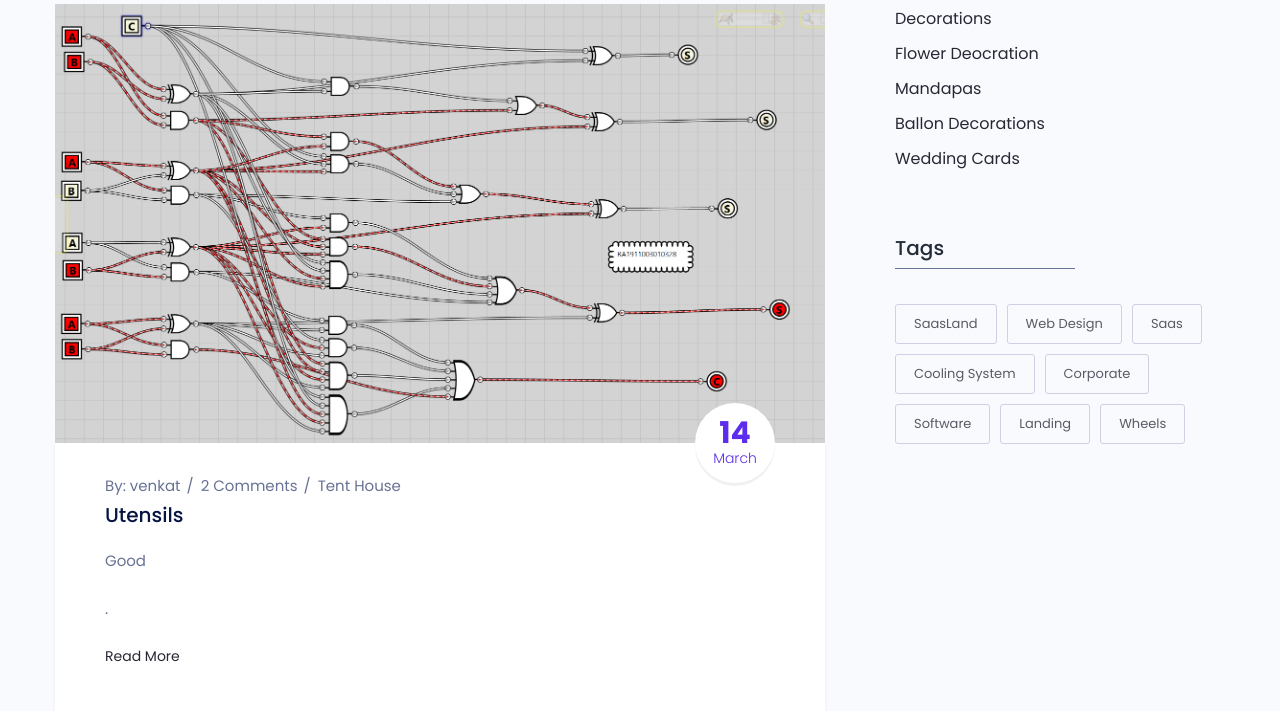
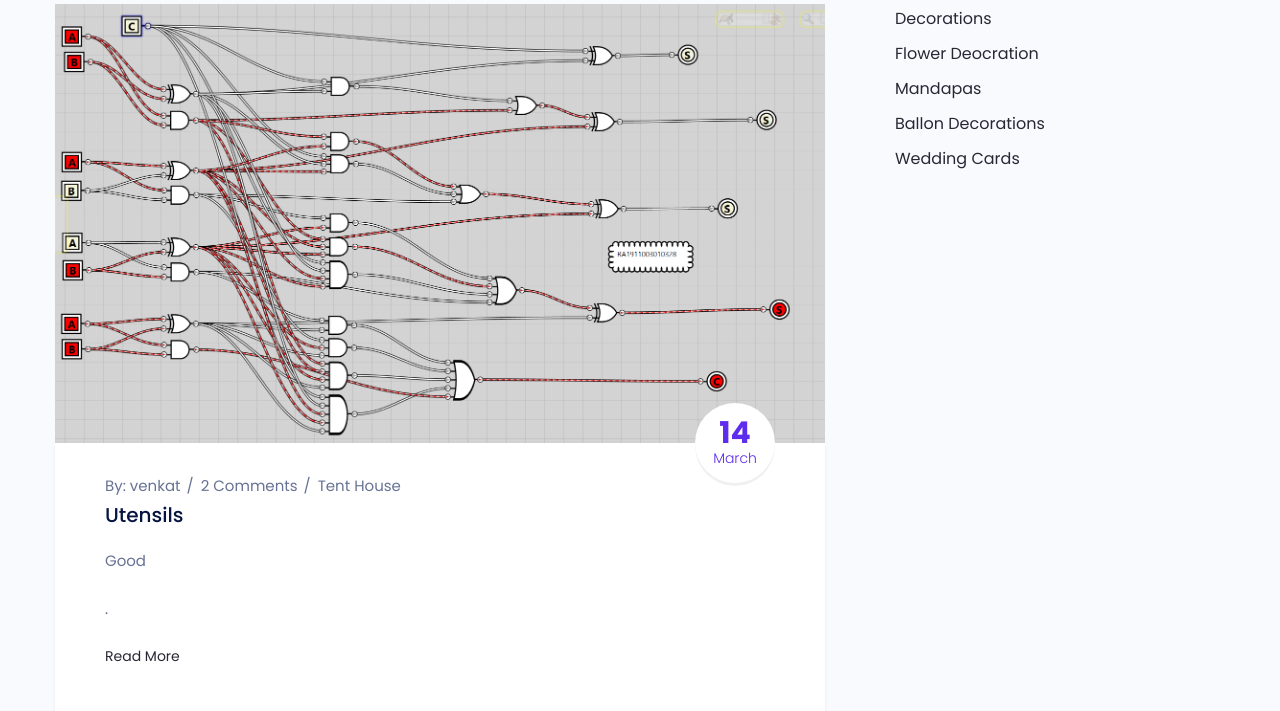
Before and after one commit to Pilli-Venkat/BLOG_DJANGO_PROJECT, a Django app: page / in a window 1280 px wide. Shown: the part 854-1565 px from the top of the page. Run offline with Django 3.2, Linux system fonts and the light colour scheme; data comes from the database, SQL or seed files in the repository; some libraries are stand-ins or nearby versions; some web fonts are replaced.

Commit message:
template changes

```diff
--- a/templates/blog/blog.html
+++ b/templates/blog/blog.html
@@ -26,10 +26,17 @@
                                     <a href="">2 Comments</a>
                                     <a href="">{{post.category}}</a>
                                 </div>
-                                <a href="/post/{{post.title}}">
+                                <a href="/post/{{post.slug}}">
                                     <h5 class="f_p f_size_20 f_500 t_color mb_20">{{ post.title }}</h5>
                                 </a>
-                                <p class="f_400 mb_20">{{ post.description }}</p>.</p>
+                                <p class="f_400 mb_20">{{ post.description | safe }}</p>.</p>
+
+
+
+
+
+
+
                                 <a href="/post/{{post.title}}" class="learn_btn_two">Read More <i class="ti-arrow-right"></i></a>
                             </div>
                         </div>
@@ -89,7 +96,7 @@
                                 <div class="media post_item">
                                     <img src="{{post.thumbnail.url}}" class='img-responsive img-fluid img-thumbnail' height='75' width='200' alt="">
                                     <div class="media-body">
-                                        <a href="/post/{{post.title}}">
+                                        <a href="/post/{{post.title|slugify}}">
                                             <h3 class="f_size_16 f_p f_400">{{post.title}}</h3>
                                         </a>
                                         <div class="entry_post_info">
@@ -108,10 +115,13 @@
                                 </div>
                                 <ul class="list-unstyled">
                                     {% for category in cat %}
-                                    <li> <a href="category/{{category.name}}/"><span>{{category}}</span><em></em></a> </li>
+                                    <li> <a href="/category/{{category.name}}"><span>{{category}}</span><em></em></a> </li>
                                     {% endfor %}
                                 </ul>
                             </div>
+
+
+                            <!--
                             <div class="widget sidebar_widget widget_tag_cloud mt_60">
                                 <div class="widget_title">
                                     <h3 class="f_p f_size_20 t_color3">Tags</h3>
@@ -128,6 +138,10 @@
                                     <a href="">Wheels</a>
                                 </div>
                             </div>
+                            -->
+
+
+
                         </div>
                     </div>
 
```
